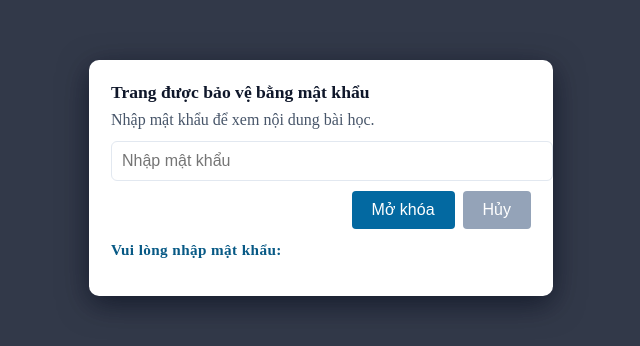
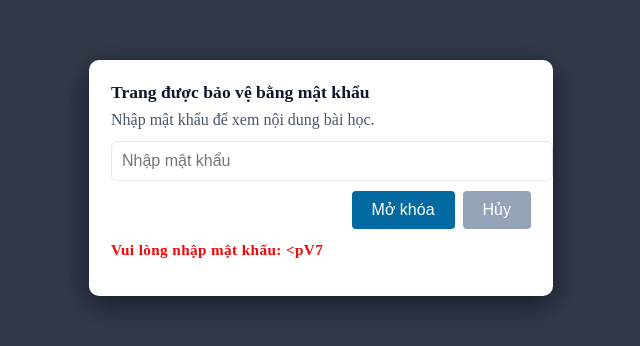
Before and after one commit to ontinhoc/home, a plain HTML site: page tin-12-bai-2.html in a window 1280 px wide. Shown: the part 222-568 px from the top of the page, without its empty margins (319-959 px from the left). Drawn offline with Linux system fonts and the light colour scheme.

Commit message:
tin-12-bai-2 update pass

```diff
--- a/tin-12-bai-2.html
+++ b/tin-12-bai-2.html
@@ -18,7 +18,7 @@
         <button id="cancelUnlock" class="btn" style="background:#94a3b8;">Hủy</button>
       </div>
       <p id="lockMsg" style="color:#dc2626;margin-top:10px;display:none;font-size:0.95rem;">Mật khẩu không đúng. Vui lòng thử lại.</p>
-      <p id="classUnlockNotice" style="margin-top:12px;color:#075985;font-weight:700;font-size:0.95rem;letter-spacing:0.4px;">Vui lòng nhập mật khẩu: <pV7 </p>
+      <p id="classUnlockNotice" style="margin-top:12px;color:#f20707;font-weight:700;font-size:0.95rem;letter-spacing:0.4px;">Vui lòng nhập mật khẩu: &lt;pV7 </p>
     </div>
   </div>
 
```
